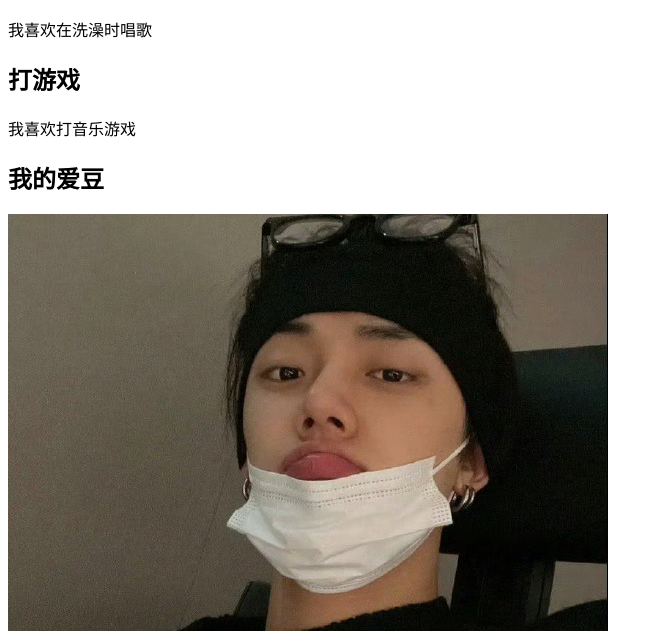
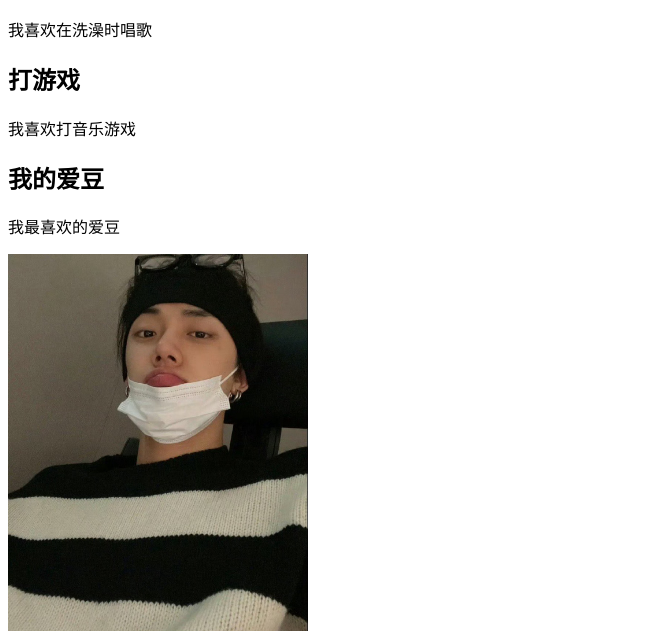
Before and after one commit to estate0811/estate0811.github.io, a plain HTML site: page hobby.html in a window 1280 px wide. Shown: the part 169-800 px from the top of the page, without its empty margins (0-663 px from the left). Drawn offline with Linux system fonts and the light colour scheme.

Commit message:
Add files via upload

```diff
--- a/hobby.html
+++ b/hobby.html
@@ -15,6 +15,7 @@
     <h2>打游戏</h2>
     <p>我喜欢打音乐游戏</p>
     <h2>我的爱豆</h2>
-    <img src="images/008ue9ASgy1i1luus6jy9j30mr0tywkd.jpg">
+    <p>我最喜欢的爱豆</p>
+    <img src="images/008ue9ASgy1i1luus6jy9j30mr0tywkd.jpg"width="300">
 </div>
 </body>
```
